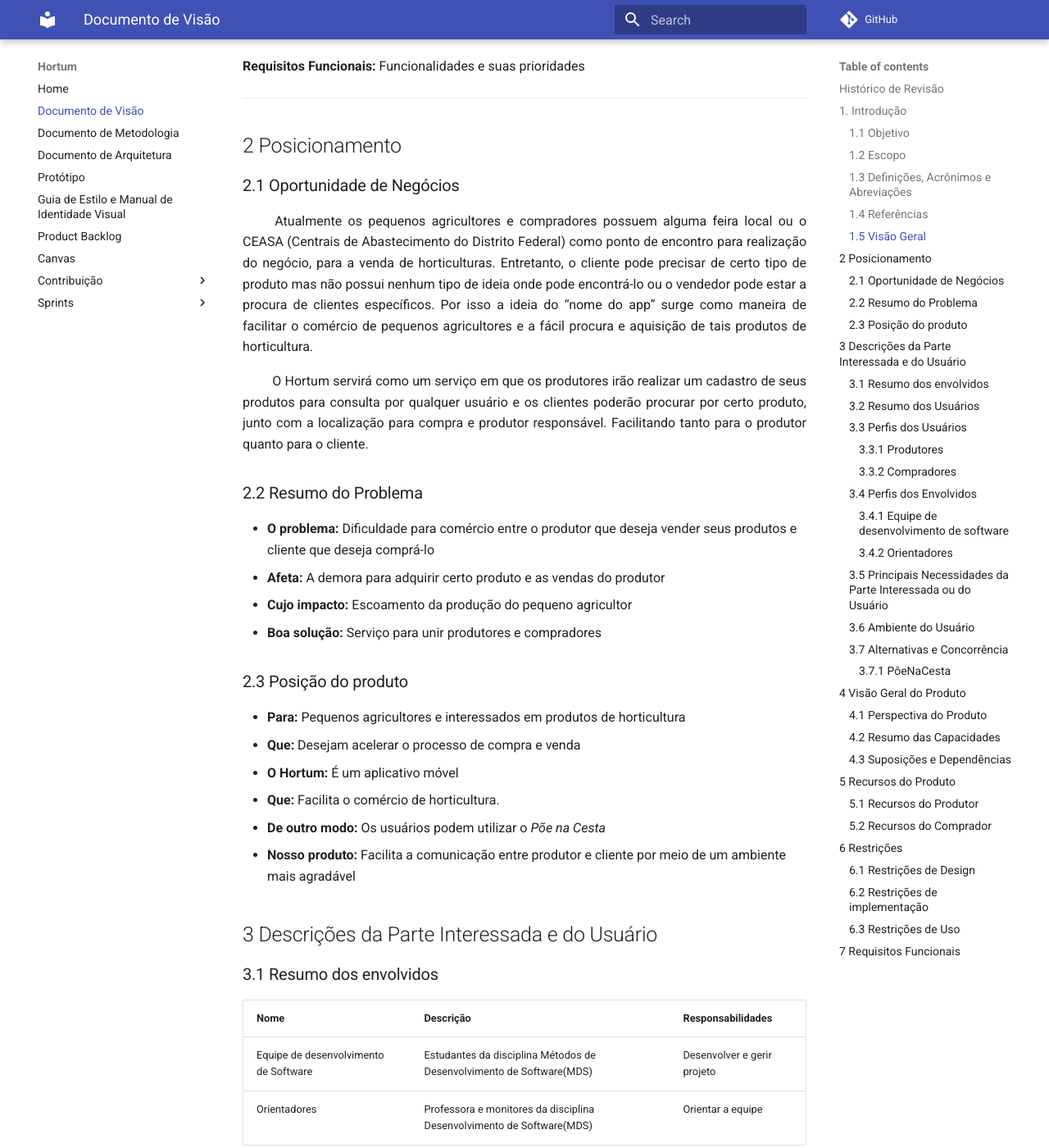
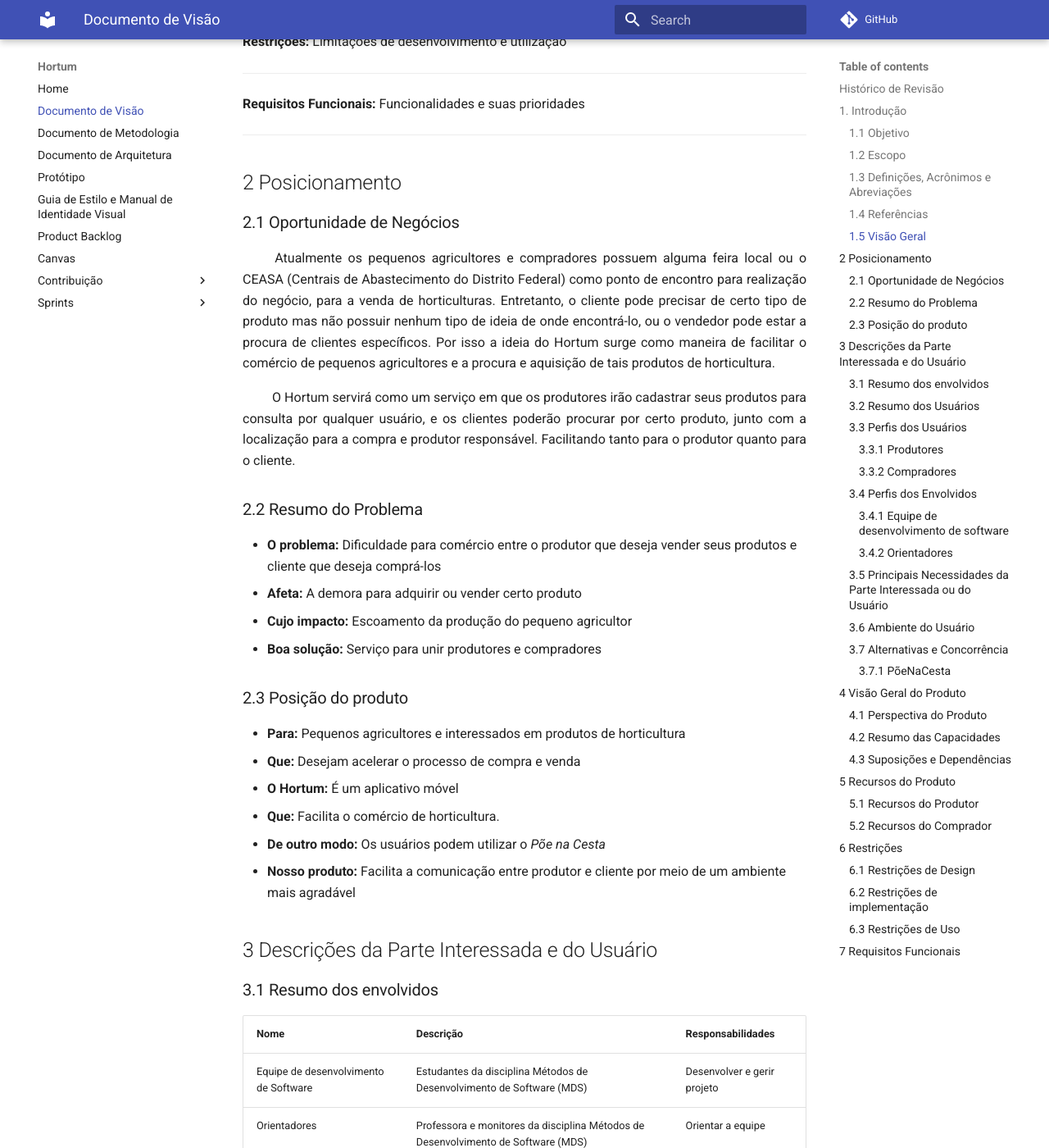
Before and after one commit to fga-eps-mds/2020.2-Hortum, an MkDocs documentation site: the page built from docs/Documento_de_visao.md, in a window 1280 px wide and 1400 px high, scrolled down 1968 px. Shown: the whole window at 82% size. Built offline with MkDocs 1.6.1 and Material for MkDocs 9.7.7, drawn with Linux system fonts in a browser that asks for light colours; comment, search, counter and statistics services are not loaded; some of the changed text lies outside the part shown.

Commit message:
#79 Fazendo pequenas alterações no doc. de visão

```diff
--- a/docs/Documento_de_visao.md
+++ b/docs/Documento_de_visao.md
@@ -8,11 +8,12 @@
 |19/02/2021|1.0.1|Padronização da Wiki|Carlos Eduardo e João Pedro|
 |28/02/2021|1.1|Adição dos tópicos 2, 3, 4, 5, 6 e 7 e incrementação do tópico 1|Brenno Oliveira e Carlos Eduardo
 |01/03/2021|1.1.1|Alteração na formatação dos tópicos 2.2, 2.3, 3.3.1, 3.3.2, 3.4.1, 3.4.2|Brenno Oliveira e Carlos Eduardo
+|12/03/2021|1.1.2|Correções na digitação do documento|Lucas Braun
 
 ## 1. Introdução
 ### 1.1 Objetivo
 
-<p align = "justify"> &emsp;&emsp; Este documento tem a finalidade de apresentar a ideia geral, as funcionalidades, exemplificar os problemas existentes a serem resolvidos e como o aplicativo é utilizado para resolver tais adversidades. </p>
+<p align = "justify"> &emsp;&emsp; Este documento tem a finalidade de apresentar a ideia geral e as funcionalidades do aplicativo, assim como exemplificar os problemas existentes a serem resolvidos e como o aplicativo é utilizado para resolver tais adversidades. </p>
 
 ### 1.2 Escopo
 
@@ -23,7 +24,7 @@
 Abreviação|Significado
 -|-
 **UnB**|Universidade de Brasília
-**MDS**|Métodos e Desenvolvimento de Software
+**MDS**|Métodos de Desenvolvimento de Software
 
 ### 1.4 Referências
 
@@ -52,12 +53,12 @@
 
 ## 2 Posicionamento
 ### 2.1 Oportunidade de Negócios
-<p align = "justify"> &emsp;&emsp; Atualmente os pequenos agricultores e compradores possuem alguma feira local ou o CEASA (Centrais de Abastecimento do Distrito Federal) como ponto de encontro para realização do negócio, para a venda de horticulturas. Entretanto, o cliente pode precisar de certo tipo de produto mas não possui nenhum tipo de ideia onde pode encontrá-lo ou o vendedor pode estar a procura de clientes específicos. Por isso a ideia do “nome do app” surge como maneira de facilitar o comércio de pequenos agricultores e a fácil procura e aquisição de tais produtos de horticultura.</p>
-<p align = "justify"> &emsp;&emsp; O Hortum servirá como um serviço em que os produtores irão realizar um cadastro de seus produtos para consulta por qualquer usuário e os clientes poderão procurar por certo produto, junto com a localização para compra e produtor responsável. Facilitando tanto para o produtor quanto para o cliente.</p>
+<p align = "justify"> &emsp;&emsp; Atualmente os pequenos agricultores e compradores possuem alguma feira local ou o CEASA (Centrais de Abastecimento do Distrito Federal) como ponto de encontro para realização do negócio, para a venda de horticulturas. Entretanto, o cliente pode precisar de certo tipo de produto mas não possuir nenhum tipo de ideia de onde encontrá-lo, ou o vendedor pode estar a procura de clientes específicos. Por isso a ideia do Hortum surge como maneira de facilitar o comércio de pequenos agricultores e a procura e aquisição de tais produtos de horticultura.</p>
+<p align = "justify"> &emsp;&emsp; O Hortum servirá como um serviço em que os produtores irão cadastrar seus produtos para consulta por qualquer usuário, e os clientes poderão procurar por certo produto, junto com a localização para a compra e produtor responsável. Facilitando tanto para o produtor quanto para o cliente.</p>
 
 ### 2.2 Resumo do Problema
-- **O problema:** Dificuldade para comércio entre o produtor que deseja vender seus produtos e cliente que deseja comprá-lo
-- **Afeta:** A demora para adquirir certo produto e as vendas do produtor
+- **O problema:** Dificuldade para comércio entre o produtor que deseja vender seus produtos e cliente que deseja comprá-los
+- **Afeta:** A demora para adquirir ou vender certo produto
 - **Cujo impacto:** Escoamento da produção do pequeno agricultor
 - **Boa solução:** Serviço para unir produtores e compradores
 
@@ -73,8 +74,8 @@
 ### 3.1 Resumo dos envolvidos
 Nome|Descrição|Responsabilidades
 -|-|-
-Equipe de desenvolvimento de Software|Estudantes da disciplina Métodos de Desenvolvimento de Software(MDS)|Desenvolver e gerir projeto
-Orientadores|Professora e monitores da disciplina Desenvolvimento de Software(MDS)|Orientar a equipe
+Equipe de desenvolvimento de Software|Estudantes da disciplina Métodos de Desenvolvimento de Software (MDS)|Desenvolver e gerir projeto
+Orientadores|Professora e monitores da disciplina Métodos de Desenvolvimento de Software (MDS)|Orientar a equipe
 
 ### 3.2 Resumo dos Usuários
 Usuário|Descrição
@@ -110,7 +111,7 @@
 
 #### 3.4.2 Orientadores
 - **Representantes:** Professora Carla Silva Rocha Aguiar e monitores Hugo Sobral e Leonardo Gomes
-- **Descrição:** Professora da disciplina Métodos de Desenvolvimento de Software e monitores
+- **Descrição:** Professora e monitores da disciplina Métodos de Desenvolvimento de Software
 - **Responsabilidades:** Orientar e avaliar a equipe de desenvolvimento
 - **Critérios de Sucesso:** Transmitir e observar o sucesso da equipe no desenvolvimento do projeto
 - **Envolvimento:** Médio
@@ -123,25 +124,25 @@
 Comprador|Achar produtos mais facilmente|Ir a feiras|Plataforma que integra cliente ao produtor, possibilitando a busca de produtos
 
 ### 3.6 Ambiente do Usuário
-<p align = "justify">&emsp;&emsp; Aplicativo mobile para Android</p>
+<p align = "justify">&emsp;&emsp; Aplicativo mobile para Android.</p>
 
 ### 3.7 Alternativas e Concorrência
-#### 3.7.1 PôeNaCesta
-<p align = "justify">&emsp;&emsp; Plataforma do Emater(Empresa de Assistência Técnica e Extensão Rural) para localização de produtores.</p>
+#### 3.7.1 PõeNaCesta
+<p align = "justify">&emsp;&emsp; Plataforma do Emater (Empresa de Assistência Técnica e Extensão Rural) para localização de produtores.</p>
 &emsp;&emsp; Descrição do site: *“O produtor, diretamente de sua propriedade, oferece seus produtos para a população sem a necessidade de intermediação de mercados, é você e o produtor, basta procurar o que quer e falar diretamente com ele!”*.
 
 ## 4 Visão Geral do Produto
 ### 4.1 Perspectiva do Produto
-<p align = "justify">&emsp;&emsp; O aplicativo Hortum busca facilitar a comunicação entre produtor e cliente, por meio de uma plataforma de anúncios, em que o produtor cadastra seus produtos e o cliente busca o que deseja, assim o cliente consegue contato direto com o pequeno produtor.</p>
+<p align = "justify">&emsp;&emsp; O aplicativo Hortum busca facilitar a comunicação entre produtor e cliente, por meio de uma plataforma de anúncios, em que o produtor cadastra seus produtos e o cliente busca o que deseja. Assim o cliente consegue contato direto com o pequeno produtor.</p>
 
 ### 4.2 Resumo das Capacidades
 Benefício|Recursos de suporte
 -|-
 Ajudar pequenos produtores a anunciar sua mercadoria|Aplicativo com uma interface amigável onde poderão cadastrar toda a sua mercadoria
-Auxiliar compradores a encontrar produtos|Interface fácil utilização para pesquisar produtos de horticultura
+Auxiliar compradores a encontrar produtos|Interface de fácil utilização para pesquisar produtos de horticultura
 
 ### 4.3 Suposições e Dependências
-- O usuário deverá possuir um celular Android com acesso a internet
+- O usuário deverá possuir um celular Android com acesso à internet
 - O aplicativo unirá produtores a compradores
 
 ## 5 Recursos do Produto
```
Also changed, not shown: other parts of docs/Documento_de_visao.md (+7 -7 lines).
